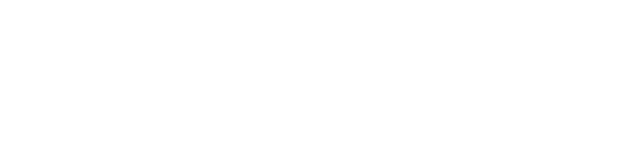
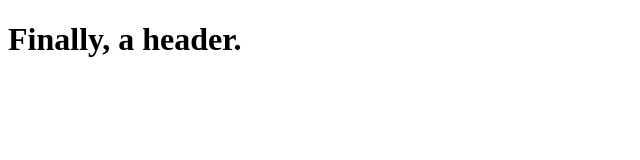
Before and after one commit to sgray1255/gitflow2, a plain HTML site: page index.html in a window 1280 px wide. Shown: the whole page, without its empty margins (0-640 px from the left). Drawn offline with Linux system fonts and the light colour scheme.

Commit message:
added a header

```diff
--- a/index.html
+++ b/index.html
@@ -7,6 +7,6 @@
   <title>gitflow</title>
 </head>
 <body>
-
+  <h1>Finally, a header.</h1>
 </body>
 </html>
```
